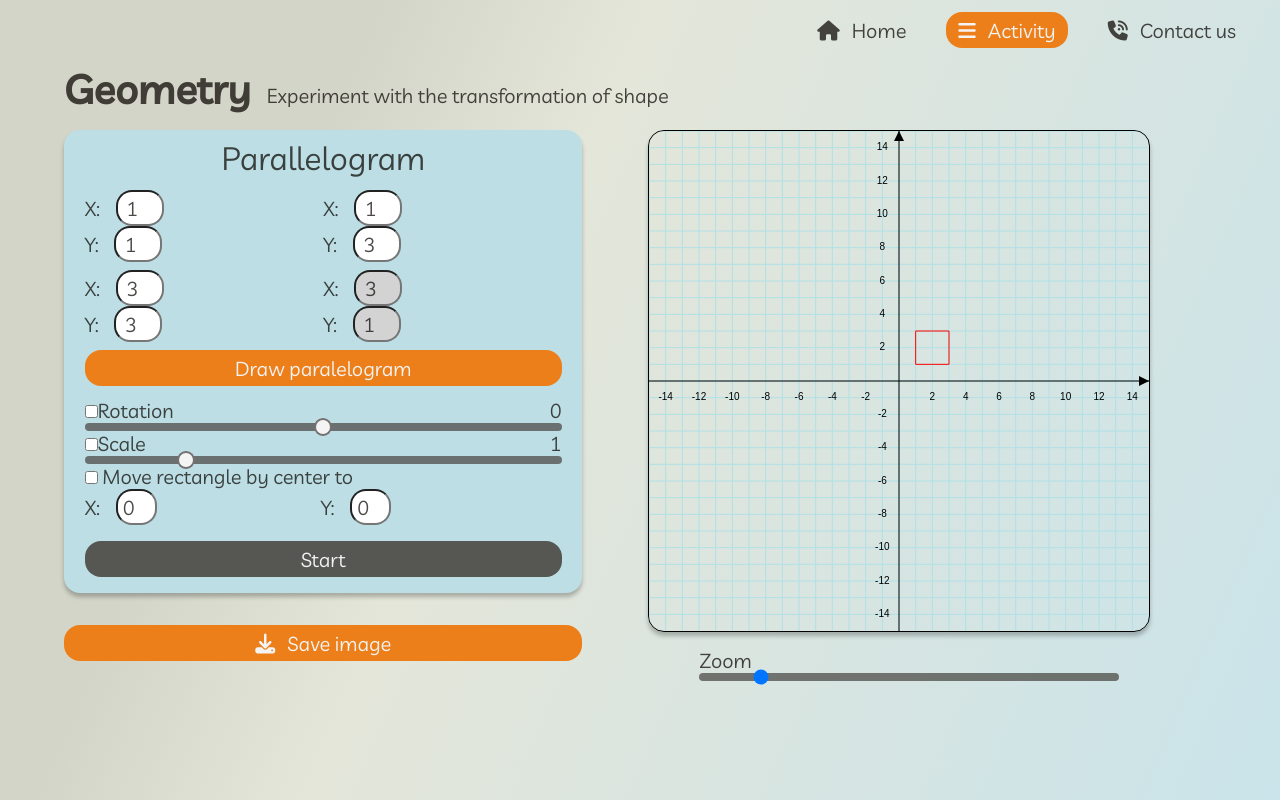
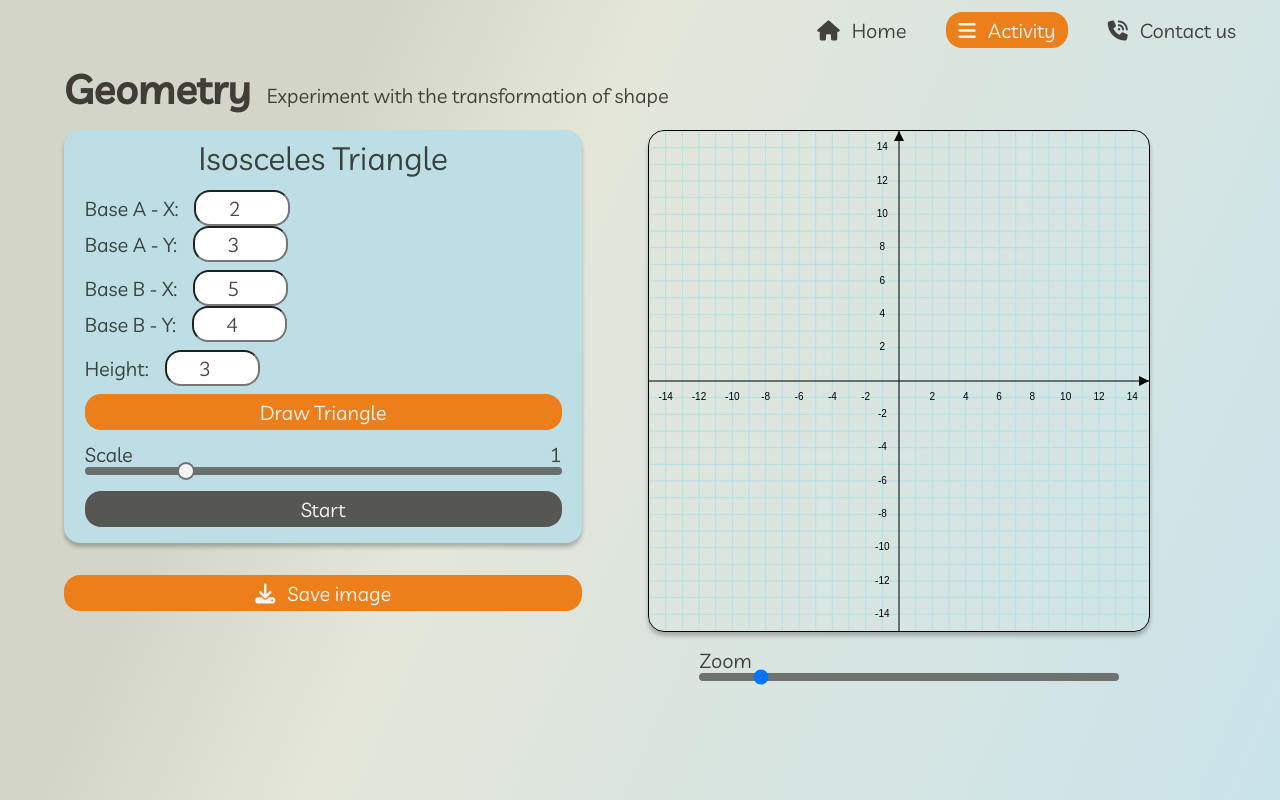
Before and after one commit to OMartsin/cg-labs, a Vue app: page /geometry in a window 1280 px wide. Built offline with nearby package versions, Linux system fonts and the light colour scheme.

Commit message:
[feat] lab code

```diff
--- a/src/components/GeomertyInteractionSection.vue
+++ b/src/components/GeomertyInteractionSection.vue
@@ -1,10 +1,10 @@
 <script setup lang="ts">
 import { ref } from 'vue'
-import { Parallelogram, type Matrix } from '@/geometry'
-import { useRectangleInfoStore } from '@/stores/parallelogram'
+import { IsocelesTriangle, type Matrix } from '@/geometry'
+import { useTriangleInfoStore } from '@/stores/triangle';
 import { toast } from 'vue3-toastify'
 
-const store = useRectangleInfoStore()
+const store = useTriangleInfoStore()
 
 const vertices = ref<Matrix>([
   [0, 0, 1],
@@ -13,223 +13,120 @@ const vertices = ref<Matrix>([
   [0, 0, 1]
 ])
 
-vertices.value = store.getParalelogram().vertices.map((innerArray) => [...innerArray])
-const rotation = ref(0)
+const baseA = ref([2, 3 ,1])
+const baseB = ref([5, 4, 1])
+const height = ref(3)
+
+vertices.value = store.getTriangle().vertices.map((innerArray) => [...innerArray])
 const zoom = ref(1)
-const xMoveVal = ref(0)
-const yMoveVal = ref(0)
-const zoomChecked = ref(false)
-const rotateChecked = ref(false)
-const moveChecked = ref(false)
-
-const updatePoints = () => {
-  const A = [+vertices.value[0][0], +vertices.value[0][1], 1]
-  const B = [+vertices.value[1][0], +vertices.value[1][1], 1]
-  const C = [+vertices.value[2][0], +vertices.value[2][1], 1]
-  const D = calculateFourthPoint([A, B, C])
-  vertices.value = [A, B, C, D]
-  if (isParallelogram(vertices.value) === false) {
-    toast.error('Please enter another coordinates', {
-      position: toast.POSITION.BOTTOM_RIGHT
-    })
-    return
-  }
-  store.setRectangle(new Parallelogram(vertices.value))
-  vertices.value = store.getParalelogram().vertices.map((innerArray) => [...innerArray])
-}
-
-const isParallelogram = (vertices: Matrix) => {
-  const A = vertices[0]
-  const B = vertices[1]
-  const C = vertices[2]
-  const D = vertices[3]
-
-  const AB = [B[0] - A[0], B[1] - A[1]]
-  const BC = [C[0] - B[0], C[1] - B[1]]
-  const CD = [D[0] - C[0], D[1] - C[1]]
-  const DA = [A[0] - D[0], A[1] - D[1]]
-
-  const sidesEqual = (vec1: number[], vec2: number[]) =>
-    Math.sqrt(vec1[0] ** 2 + vec1[1] ** 2) === Math.sqrt(vec2[0] ** 2 + vec2[1] ** 2)
-  if (!sidesEqual(AB, CD) || !sidesEqual(BC, DA)) {
-    return false
-  }
-
-  const areParallel = (vec1: number[], vec2: number[]) =>
-    vec1[0] * vec2[1] - vec1[1] * vec2[0] === 0
-  if (!areParallel(AB, CD) || !areParallel(BC, DA)) {
-    return false
-  }
-
-  const angleBetweenLines = (vec1: number[], vec2: number[]) => {
-    const dotProduct = vec1[0] * vec2[0] + vec1[1] * vec2[1]
-    const magnitudeProduct =
-      Math.sqrt(vec1[0] ** 2 + vec1[1] ** 2) * Math.sqrt(vec2[0] ** 2 + vec2[1] ** 2)
-    const cosTheta = dotProduct / magnitudeProduct
-    return Math.acos(cosTheta) * (180 / Math.PI)
-  }
-
-  const angle1 = angleBetweenLines(AB, BC)
-  const angle2 = angleBetweenLines(BC, CD)
-  const angle3 = angleBetweenLines(CD, DA)
-  const angle4 = angleBetweenLines(DA, AB)
-  console.log(angle1, angle2, angle3, angle4)
-
-  if (
-    (angle1 > 179 && angle1 < 181) ||
-    (angle2 > 179 && angle2 < 181) ||
-    (angle3 > 179 && angle3 < 181) ||
-    (angle4 > 179 && angle4 < 181) ||
-    Number.isNaN(angle1) || Number.isNaN(angle2) || Number.isNaN(angle3) || Number.isNaN(angle4) ) {
-    return false
-  }
-
-  return true
-}
 
 function startTrasnformation() {
-  if (store.getIsDrawing() === false) {
-    store.setIsDrawing(true)
-    const center = store.getParalelogram().getCenter()
-    store.setRotate(rotateChecked.value ? rotation.value : 0)
-    store.setZoom(zoomChecked.value ? zoom.value : 1)
-    store.setX(moveChecked.value ? xMoveVal.value : center[0])
-    store.setY(moveChecked.value ? yMoveVal.value : center[1])
-  } else {
-    toast.error('Please wait until the previous movement ends', {
-      position: toast.POSITION.BOTTOM_RIGHT
-    })
-  }
-}
-
-function calculateFourthPoint(vertices: Matrix) {
-  const A = vertices[0]
-  const B = vertices[1]
-  const C = vertices[2]
-
-  console.log(A, B, C)
-
-  const D = [+A[0] + +C[0] - B[0], +A[1] + +C[1] - B[1], 1]
-  return D
+  store.getTriangle().scaleAndMirror(zoom.value,zoom.value);
 }
 
 function saveImage() {
   store.setIsNeedToSave(true)
+}
+
+const drawTriangle = () => {
+  if (height.value <= 0) {
+    alert('Please enter a valid height.')
+    return
+  }
+
+  // Обчислення координат вершини трикутника
+  const midpointBase = [
+    (baseA.value[0] + baseB.value[0]) / 2,
+    (baseA.value[1] + baseB.value[1]) / 2
+  ]
+  const direction = [baseB.value[0] - baseA.value[0], baseB.value[1] - baseA.value[1]]
+  const perpendicular = [-direction[1], direction[0]] // Перпендикуляр до основи
+  const length = Math.sqrt(perpendicular[0] ** 2 + perpendicular[1] ** 2)
+  const unitPerpendicular = [perpendicular[0] / length, perpendicular[1] / length]
+  const apex = [
+    midpointBase[0] + unitPerpendicular[0] * height.value,
+    midpointBase[1] + unitPerpendicular[1] * height.value
+  ]
+
+  console.log('Apex of Triangle:', apex)
+  apex.push(1)
+  const vertices = [baseA.value, baseB.value, apex]
+  console.log('Vertices of Triangle:', vertices)
+  store.setTriangle(new IsocelesTriangle(vertices))
+  baseA.value = store.getTriangle().vertices[0].map((value) => value);
+  baseB.value = store.getTriangle().vertices[1].map((value) => value);
 }
 </script>
 
 <template>
   <div class="shapetransform-interaction-section">
     <div class="shapetransform-settings-form">
-      <a class="shape-name">Parallelogram</a>
-      <div class="coordinates-pair-container">
+      <a class="shape-name">Isosceles Triangle</a>
+
       <div class="coordinates-section">
         <div>
-            <label for="x_value" class="coordinate-label">X:</label>
+          <label for="x_value_base_a" class="coordinate-label">Base A - X:</label>
           <input
             type="number"
             class="coordinate-input"
-              id="x_value"
-              v-model="vertices[0][0]"
+            id="x_value_base_a"
+            v-model="baseA[0]"
             placeholder="0"
           />
         </div>
         <div>
-            <label for="y_value" class="coordinate-label">Y:</label>
+          <label for="y_value_base_a" class="coordinate-label">Base A - Y:</label>
           <input
             type="number"
             class="coordinate-input"
-              id="y_value"
-              v-model="vertices[0][1]"
+            id="y_value_base_a"
+            v-model="baseA[1]"
             placeholder="0"
           />
         </div>
       </div>
+
       <div class="coordinates-section">
         <div>
-            <label for="x_value" class="coordinate-label">X:</label>
+          <label for="x_value_base_b" class="coordinate-label">Base B - X:</label>
           <input
             type="number"
             class="coordinate-input"
-              id="x_value"
-              v-model="vertices[1][0]"
+            id="x_value_base_b"
+            v-model="baseB[0]"
             placeholder="0"
           />
         </div>
         <div>
-            <label for="y_value" class="coordinate-label">Y:</label>
+          <label for="y_value_base_b" class="coordinate-label">Base B - Y:</label>
           <input
             type="number"
             class="coordinate-input"
-              id="y_value"
-              v-model="vertices[1][1]"
+            id="y_value_base_b"
+            v-model="baseB[1]"
             placeholder="0"
           />
         </div>
       </div>
-      </div>
-      <div class="coordinates-pair-container">
+
       <div class="coordinates-section">
         <div>
-            <label for="x_value" class="coordinate-label">X:</label>
+          <label for="height_value" class="coordinate-label">Height:</label>
           <input
             type="number"
             class="coordinate-input"
-              id="x_value"
-              v-model="vertices[2][0]"
-              placeholder="0"
-            />
-          </div>
-          <div>
-            <label for="y_value" class="coordinate-label">Y:</label>
-            <input
-              type="number"
-              class="coordinate-input"
-              id="y_value"
-              v-model="vertices[2][1]"
+            id="height_value"
+            v-model="height"
             placeholder="0"
           />
         </div>
       </div>
-        <div class="coordinates-section">
-          <div>
-            <label for="x_value" class="coordinate-label">X:</label>
-            <input
-              type="number"
-              class="coordinate-input readonly"
-              id="x_value"
-              v-model="vertices[3][0]"
-              placeholder="0"
-              readonly
-            />
-          </div>
-          <div>
-            <label for="y_value" class="coordinate-label">Y:</label>
-            <input
-              type="number"
-              class="coordinate-input readonly"
-              id="y_value"
-              v-model="vertices[3][1]"
-              placeholder="0"
-              readonly
-            />
-          </div>
-        </div>
-      </div>
 
-      <button class="draw-button" id="draw-button" @click="updatePoints">Draw paralelogram</button>
+      <button class="draw-button" id="draw-button" @click="drawTriangle">Draw Triangle</button>
 
       <div class="slider-container">
         <div class="slider-container-data">
-          <a><input type="checkbox" id="rotateCheckbox" v-model="rotateChecked" />Rotation</a>
-          <a>{{ rotation }}</a>
-        </div>
-        <input type="range" v-model="rotation" min="-90" max="90" class="slider" id="mySlider" />
-      </div>
-
-      <div class="slider-container">
-        <div class="slider-container-data">
-          <a><input type="checkbox" id="zoomCheckbox" v-model="zoomChecked" />Scale</a>
+          <a>Scale</a>
           <a>{{ zoom }}</a>
         </div>
         <input
@@ -241,35 +138,6 @@ function saveImage() {
           class="slider"
           id="mySlider"
         />
-      </div>
-      <div class="slider-container">
-        <div>
-          <input type="checkbox" id="moveCheckbox" v-model="moveChecked" /> Move rectangle by center
-          to
-        </div>
-        <div class="move-coordinates">
-          <div>
-            <label for="x_value" class="coordinate-label">X:</label>
-            <input
-              type="number"
-              class="coordinate-input"
-              id="x_value"
-              v-model="xMoveVal"
-              placeholder="0"
-            />
-          </div>
-
-          <div>
-            <label for="y_value" class="coordinate-label">Y:</label>
-            <input
-              type="number"
-              class="coordinate-input"
-              id="y_value"
-              v-model="yMoveVal"
-              placeholder="0"
-            />
-          </div>
-        </div>
       </div>
 
       <button class="start-button" id="start-button" @click="startTrasnformation">Start</button>
--- a/src/components/GeometryImage.vue
+++ b/src/components/GeometryImage.vue
@@ -1,21 +1,10 @@
 <script setup lang="ts">
 import { onMounted, ref, watch } from 'vue'
-import { Parallelogram } from '@/geometry'
-import { useRectangleInfoStore } from '@/stores/parallelogram'
+import { IsocelesTriangle } from '@/geometry'
+import { useTriangleInfoStore } from '@/stores/triangle'
 
 const canvas = ref<HTMLCanvasElement | null>(null)
-const {
-  getParalelogram,
-  getSaveParalelogram,
-  getIsDrawing,
-  getRotate,
-  getZoom,
-  setIsDrawing,
-  getIsNeedToSave,
-  setIsNeedToSave,
-  getX,
-  getY
-} = useRectangleInfoStore()
+const { getTriangle, getSaveTriangle, getIsNeedToSave, setIsNeedToSave } = useTriangleInfoStore()
 
 const gridSize = ref<number>(15)
 const margin = 0
@@ -27,7 +16,7 @@ function gridToCanvas(x: number, y: number) {
   return [canvasX, canvasY]
 }
 
-function drawRectangle(rectangle: Parallelogram, ctx: CanvasRenderingContext2D) {
+function drawTriangle(rectangle: IsocelesTriangle, ctx: CanvasRenderingContext2D) {
   const vertices = rectangle.vertices.map((v) => gridToCanvas(v[0], v[1]))
   ctx.beginPath()
   ctx.moveTo(vertices[0][0], vertices[0][1])
@@ -106,81 +95,26 @@ onMounted(() => {
     const ctx = canvas.value.getContext('2d')
     if (ctx) {
       drawGrid(ctx, canvas.value.width, canvas.value.height)
-      console.log(getParalelogram())
-      drawRectangle(getParalelogram(), ctx)
+      drawTriangle(getTriangle(), ctx)
     }
   }
 })
 
 watch(
-  getParalelogram,
-  (newRectangle: Parallelogram) => {
+  getTriangle,
+  (newRectangle: IsocelesTriangle) => {
     if (canvas.value) {
       const ctx = canvas.value.getContext('2d')
       if (ctx) {
+        console.log(newRectangle.getCenter())
         ctx.clearRect(0, 0, canvas.value.width, canvas.value.height) // Clear the canvas
         drawGrid(ctx, canvas.value.width, canvas.value.height) // Redraw the grid
-        drawRectangle(newRectangle, ctx) // Redraw the rectangle
+        drawTriangle(newRectangle, ctx) // Redraw the rectangle
       }
     }
   },
   { deep: true }
 )
-
-const totalFrames = 200
-let currentFrame = 0
-let rotate = getRotate()
-let zoom = getZoom()
-let x = getX()
-let y = getY()
-
-watch(getRotate, (newRotate: number) => {
-  startAnimation()
-})
-
-watch(getZoom, (newRotate: number) => {
-  startAnimation()
-})
-
-watch(getIsDrawing, (newVal: boolean) => {
-  if (!newVal) return
-  startAnimation()
-})
-
-function startAnimation() {
-  currentFrame = 0
-  rotate = getRotate()
-  zoom = getZoom()
-  const center = getParalelogram().getCenter()
-  x = getX() - center[0]
-  y = getY() - center[1]
-  console.log(x, y)
-  animate()
-}
-
-function animate() {
-  if (currentFrame < totalFrames) {
-    const incrementalRotation = rotate / totalFrames
-    const incrementalScale = Math.pow(zoom, 1 / totalFrames)
-    const incrementalX = x / totalFrames
-    const incrementalY = y / totalFrames
-
-    getParalelogram().scaleRotateAndMove(
-      incrementalScale,
-      incrementalScale,
-      incrementalRotation,
-      incrementalX,
-      incrementalY
-    )
-
-    if (canvas.value) {
-      currentFrame++
-      requestAnimationFrame(animate)
-    }
-  } else {
-    setIsDrawing(false)
-  }
-}
 
 watch(gridSize, () => {
   if (canvas.value) {
@@ -188,7 +122,7 @@ watch(gridSize, () => {
     if (ctx) {
       ctx.clearRect(0, 0, canvas.value.width, canvas.value.height)
       drawGrid(ctx, canvas.value.width, canvas.value.height)
-      drawRectangle(getParalelogram(), ctx)
+      drawTriangle(getTriangle(), ctx)
     }
   }
 })
@@ -196,12 +130,12 @@ watch(gridSize, () => {
 watch(getIsNeedToSave, () => {
   setIsNeedToSave(false)
   if (!canvas.value) return
-  console.log(getSaveParalelogram())
+  console.log(getSaveTriangle())
   const ctx = canvas.value.getContext('2d')
   if (ctx) {
     ctx.clearRect(0, 0, canvas.value.width, canvas.value.height)
     drawGrid(ctx, canvas.value.width, canvas.value.height)
-    drawRectangle(getSaveParalelogram(), ctx)
+    drawTriangle(getSaveTriangle(), ctx)
   }
 
   const dataURL = canvas.value.toDataURL()
@@ -213,7 +147,7 @@ watch(getIsNeedToSave, () => {
   if (ctx) {
     ctx.clearRect(0, 0, canvas.value.width, canvas.value.height)
     drawGrid(ctx, canvas.value.width, canvas.value.height)
-    drawRectangle(getParalelogram(), ctx)
+    drawTriangle(getTriangle(), ctx)
   }
 })
 </script>
@@ -222,11 +156,11 @@ watch(getIsNeedToSave, () => {
   <div class="image-container">
     <canvas ref="canvas" width="500" height="500"></canvas>
     <div class="slider-container">
-        <div class="slider-container-data">
-          <a>Zoom</a>
-        </div>
-        <input type="range" class="slider" v-model="gridSize" min="2" max="100" step="1" />
+      <div class="slider-container-data">
+        <a>Zoom</a>
       </div>
+      <input type="range" class="slider" v-model="gridSize" min="2" max="100" step="1" />
+    </div>
   </div>
 </template>
 
@@ -255,12 +189,10 @@ canvas {
   outline: none;
 }
 
-
 .slider-container {
   display: flex;
   flex-direction: column;
   margin-left: 10rem;
   width: 35rem;
 }
-
 </style>
--- a/src/stores/parallelogram.ts
+++ /dev/null
@@ -1,79 +0,0 @@
-import { ref } from 'vue'
-import { defineStore } from 'pinia'
-import { Parallelogram } from '@/geometry'
-
-export const useRectangleInfoStore = defineStore('rectangle', () => {
-    const saveRectangle = ref<Parallelogram>(new Parallelogram([[0, 0, 1], [0, 0, 1], [0, 0, 1], [0, 0, 1]]));
-    const rectangle = ref<Parallelogram>(new Parallelogram([[0, 0, 1], [0, 0, 1], [0, 0, 1], [0, 0, 1]]));
-    const rotate = ref(0);
-    const zoom = ref(1);
-    const x = ref(0);
-    const y = ref(0);
-    const isDrawing = ref(false);
-    const isNeedToSave = ref(false);
-
-    function setZoom(newVal: number){
-        zoom.value = newVal;
-    }
-
-    function setRotate(newVal: number){
-        rotate.value = newVal;
-    }
-
-    function setX(newVal: number){
-        x.value = newVal;
-    }
-
-    function setY(newVal: number){
-        y.value = newVal;
-    }
-
-    function setRectangle(newVal: Parallelogram) {
-        rectangle.value = newVal;
-        const newVerticesVal = newVal.vertices.map(innerArray => [...innerArray]);
-        saveRectangle.value = new Parallelogram(newVerticesVal);
-    }
-
-    function setIsDrawing(newVal: boolean) {
-        isDrawing.value = newVal;
-    }
-
-    function setIsNeedToSave(newVal: boolean) {
-        isNeedToSave.value = newVal;
-    }
-
-    function getZoom() : number{
-        return zoom.value;
-    }
-
-    function getRotate() : number {
-        return rotate.value;
-    }
-
-    function getX() : number {
-        return x.value;
-    }
-
-    function getY() : number {
-        return y.value;
-    }
-
-    function getParalelogram(): Parallelogram {
-        return rectangle.value;
-    }
-
-    function getSaveParalelogram(): Parallelogram {
-        return saveRectangle.value;
-    }
-
-    function getIsDrawing(): boolean {
-        return isDrawing.value;
-    }
-
-    function getIsNeedToSave(): boolean {
-        return isNeedToSave.value;
-    }
-
-    return { rectangle, setZoom, setRotate, setRectangle, setIsNeedToSave, setX, setY,
-        getZoom, getRotate, getX, getY, getParalelogram, getSaveParalelogram, setIsDrawing, getIsDrawing, getIsNeedToSave }
-})
--- /dev/null
+++ b/src/stores/triangle.ts
@@ -0,0 +1,38 @@
+import { ref } from 'vue'
+import { defineStore } from 'pinia'
+import { IsocelesTriangle } from '@/geometry'
+
+export const useTriangleInfoStore = defineStore('triangle', () => {
+    const saveTriangle = ref<IsocelesTriangle>(new IsocelesTriangle([[0, 0, 1], [0, 0, 1], [0, 0, 1], [0, 0, 1]]));
+    const triangle = ref<IsocelesTriangle>(new IsocelesTriangle([[0, 0, 1], [0, 0, 1], [0, 0, 1], [0, 0, 1]]));
+    const zoom = ref(1);
+    const isNeedToSave = ref(false);
+
+    function setZoom(newVal: number){
+        zoom.value = newVal;
+    }
+
+    function setTriangle(newVal: IsocelesTriangle) {
+        triangle.value = newVal;
+        const newVerticesVal = newVal.vertices.map(innerArray => [...innerArray]);
+        saveTriangle.value = new IsocelesTriangle(newVerticesVal);
+    }
+
+    function setIsNeedToSave(newVal: boolean) {
+        isNeedToSave.value = newVal;
+    }
+
+    function getTriangle(): IsocelesTriangle {
+        return triangle.value;
+    }
+
+    function getSaveTriangle(): IsocelesTriangle {
+        return saveTriangle.value;
+    }
+
+    function getIsNeedToSave(): boolean {
+        return isNeedToSave.value;
+    }
+
+    return { getTriangle, setTriangle, getSaveTriangle, setIsNeedToSave, getIsNeedToSave, setZoom}
+})
--- a/src/views/GeometryView.vue
+++ b/src/views/GeometryView.vue
@@ -1,19 +1,6 @@
 <script setup lang="ts">
 import GeometryInteractionSection from '@/components/GeomertyInteractionSection.vue'
 import GeometryImage from '@/components/GeometryImage.vue'
-import { Parallelogram, type Matrix } from '@/geometry';
-import { useRectangleInfoStore } from '@/stores/parallelogram';
-
-const geometryStore = useRectangleInfoStore();
-
-const vertices: Matrix = [
-    [1, 1, 1],
-    [1, 3, 1],
-    [3, 3, 1],
-    [3, 1, 1],
-];
-
-geometryStore.setRectangle(new Parallelogram(vertices));
 
 </script>
 
```
Also changed, not shown: src/geometry.ts (+31 -17 lines). Lines whose indentation alone changed are shown as unchanged.
